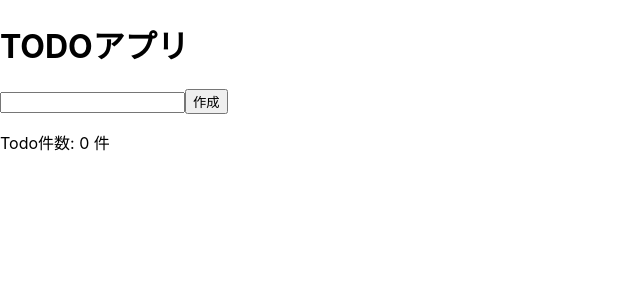
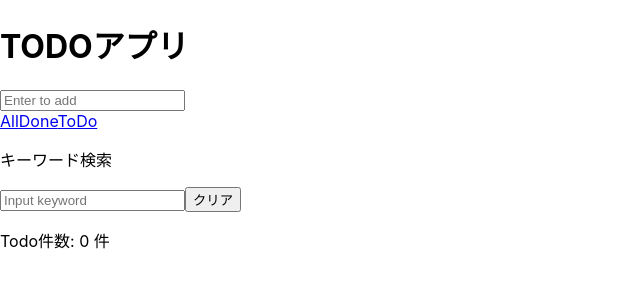
Before and after one commit to mkurom/coding-test, a React (Create React App) app: page / in a window 1280 px wide. Shown: the top 300 px of the page, without its empty margins (0-640 px from the left). Built offline with nearby package versions, Linux system fonts and the light colour scheme.

Commit message:
コンポーネントを分割

```diff
--- a/src/components/App.jsx
+++ b/src/components/App.jsx
@@ -1,6 +1,9 @@
 import './style/App.css';
 
 import React, { useState, memo } from "react";
+import { Input } from '../components/Input';
+import { Filter } from '../components/Filter';
+import { Search } from '../components/Search';
 import { TodoList } from '../components/TodoList';
 import { useTodoList } from '../hooks/useTodoList';
 
@@ -8,43 +11,43 @@ export const App = memo(() => {
 
   console.log('App');
 
-  const [todoText, setTodoText] = useState("");
-
   const {
-    todoList,
     addTodo,
     updateTodo,
     deleteTodo,
+    searchedTodo,
   } = useTodoList();
 
-  const onChangeText = (event) => {
-    setTodoText(event.target.value);
+  const [todoFilter, setTodoFilter] = useState(0);
+  const onChangeFilter = (value) => {
+    setTodoFilter(value);
   };
 
-  const onClickAdd = () => {
-    if (todoText === "") return;
-    console.log(todoText);
-
-    const replacedText = todoText.trim();
-
-    if (replacedText === "") {
-      setTodoText("");
-      return;
-    }
-    addTodo(replacedText);
-
-    setTodoText("");
-  };
+  const [searchText, setSearchText] = useState("");
+  const onChangeSearchText = (value) => {
+    setSearchText(value);
+  }
 
   return (
     <div>
       <h1>TODOアプリ</h1>
-      <input type="text" value={todoText} onChange={onChangeText} />
-      <button type="button" onClick={onClickAdd}>作成</button>
+      <Input addTodo={addTodo} />
+
+      <Filter
+        onChange={onChangeFilter}
+      />
+
+      <Search
+        searchText={searchText}
+        onChangeSearchText={onChangeSearchText}
+      />
+
       <TodoList
-        orgTodoList={todoList}
+        searchText={searchText}
+        todoFilter={todoFilter}
         onClickUpdate={updateTodo}
         onClickDelete={deleteTodo}
+        searchedTodo={searchedTodo}
       />
     </div>
   );
--- /dev/null
+++ b/src/components/Filter.jsx
@@ -0,0 +1,27 @@
+import React, { memo } from "react";
+import { allTodo, completeTodo, incompleteTodo } from '../constants/constant.js';
+
+export const Filter = memo(({ onChange }) => {
+  console.log('Filter');
+
+  const onClick = (key) => {
+    onChange(key);
+  };
+
+  return (
+    <div>
+      <a
+        href="#"
+        onClick={onClick.bind(null, allTodo)}
+      >All</a>
+      <a
+        href="#"
+        onClick={onClick.bind(null, completeTodo)}
+      >Done</a>
+      <a
+        href="#"
+        onClick={onClick.bind(null, incompleteTodo)}
+      >ToDo</a>
+    </div>
+  );
+});
--- /dev/null
+++ b/src/components/Input.jsx
@@ -0,0 +1,37 @@
+import { useState, memo } from "react";
+
+export const Input = memo(({ addTodo }) => {
+  console.log('Input');
+
+  const [text, setText] = useState('');
+
+  const onChangeText = (e) => {
+    setText(e.target.value);
+  }
+
+  const onKeyDown = (e) => {
+    if (e.key === 'Enter') {
+      const replacedText = text.trim();
+
+      if (replacedText === "") {
+        setText("");
+        return;
+      }
+
+      addTodo(replacedText);
+      setText('');
+    }
+  };
+
+  return (
+    <div>
+      <input
+        type="text"
+        placeholder="Enter to add"
+        value={text}
+        onChange={onChangeText}
+        onKeyDown={onKeyDown}
+      />
+    </div>
+  );
+});
--- /dev/null
+++ b/src/components/Search.jsx
@@ -0,0 +1,26 @@
+import { memo } from "react";
+
+export const Search = memo(({ searchText, onChangeSearchText }) => {
+  console.log('Search');
+
+  const onClickSearch = () => {
+    if (searchText !== '') {
+      onChangeSearchText('');
+    }
+  }
+
+  return (
+    <div>
+      <p>キーワード検索</p>
+      <input
+        type="text"
+        placeholder="Input keyword"
+        value={searchText}
+        onChange={(e) => {
+          onChangeSearchText(e.target.value);
+        }}
+      />
+      <button type="button" onClick={onClickSearch}>クリア</button>
+    </div>
+  );
+});
--- a/src/components/TodoList.jsx
+++ b/src/components/TodoList.jsx
@@ -1,41 +1,35 @@
-import React, { useState, memo } from "react";
+import React, { memo } from "react";
 import { completeTodo, incompleteTodo } from '../constants/constant.js';
 
 export const TodoList = memo((props) => {
   const {
-    orgTodoList,
+    searchText,
+    todoFilter,
     onClickUpdate,
     onClickDelete,
+    searchedTodo
   } = props;
 
-  console.log('TodoList');
+  var displayCount = 0;
+  const filteredTodoList = searchedTodo(todoFilter, searchText).map((item, index) => {
+    var doneText = " 未完了";
 
-  const [todoFilter, setTodoFilter] = useState(0);
-  const onChangeFilter = (e) => {
-    setTodoFilter(Number(e.target.value));
-  };
+    if (item === null) {
+      return <></>;
+    }
 
-  const [searchText, setSearchText] = useState("");
-  const onChangeText = (e) => {
-    setSearchText(e.target.value);
-  };
-
-  var displayCount = 0;
-
-  const todoList = orgTodoList.map((item, index) => {
-    var doneText = " 未完了";
-    if (todoFilter == completeTodo) {
+    if (todoFilter === completeTodo) {
       if (item.done) {
         doneText = " 完了済";
         displayCount++;
       }
       else {
-        return (<></>);
+        return <></>;
       }
     }
-    else if (todoFilter == incompleteTodo) {
+    else if (todoFilter === incompleteTodo) {
       if (item.done) {
-        return (<></>);
+        return <></>;
       }
       else {
         doneText = " 未完了";
@@ -53,7 +47,7 @@ export const TodoList = memo((props) => {
           {doneText}
           <div>
             <button type="button" onClick={() => onClickUpdate(index)}>{
-              item.done ? "未完了" : "完了"
+              item.done ? "未完了にする" : "完了にする"
             }</button>
             <button type="button" onClick={() => onClickDelete(index)}>削除</button>
           </div>
@@ -62,40 +56,8 @@ export const TodoList = memo((props) => {
     );
   });
 
-  console.log(todoList);
-
-  var filteredTodoList = [];
-  const tmpCount = displayCount;
-  displayCount = 0;
-  if (searchText !== "") {
-    filteredTodoList = todoList.map((item, index) => {
-      if (item.key !== null && item.key.match(searchText)) {
-        displayCount++;
-        return item;
-      }
-      return <></>;
-
-    });
-  }
-  else {
-    filteredTodoList = [...todoList];
-    displayCount = tmpCount;
-  }
-
   return (
     <div>
-      {orgTodoList.length > 0 && (
-        <div>
-          <p>キーワード検索</p>
-          <input type="text" value={searchText} onChange={onChangeText} />
-          <div onChange={onChangeFilter}>
-            <p>フィルター</p>
-            <input type="radio" name="theme" value="0" defaultChecked />全て
-            <input type="radio" name="theme" value="1" />完了
-            <input type="radio" name="theme" value="2" />未完了
-          </div>
-        </div>
-      )}
       <p>Todo件数: {displayCount} 件</p>
       <ul>{filteredTodoList}</ul>
     </div>
--- a/src/hooks/useTodoList.js
+++ b/src/hooks/useTodoList.js
@@ -1,4 +1,5 @@
 import { useState, useCallback } from "react";
+import { completeTodo, incompleteTodo } from '../constants/constant.js';
 
 export const useTodoList = () => {
   const [todoList, setTodoList] = useState([]);
@@ -30,10 +31,38 @@ export const useTodoList = () => {
     setTodoList(newTodoList);
   }, [todoList]);
 
+  const searchedTodo = (todoFilter, searchText) => {
+    const tmpList = todoList.map((item) => {
+      if (todoFilter === completeTodo) {
+        return item.done ? item : null;
+      }
+      else if (todoFilter === incompleteTodo) {
+        return item.done ? null : item;
+      }
+      return item;
+    });
+
+    if (searchText === "") {
+      return tmpList;
+    }
+
+    const filteredTodoList = tmpList.map((item) => {
+      if (item === null) {
+        return null;
+      }
+      if (item.text.match(searchText)) {
+        return item;
+      }
+      return null;
+    });
+
+    return filteredTodoList;
+  };
+
   return {
-    todoList,
     addTodo,
     updateTodo,
     deleteTodo,
+    searchedTodo,
   };
 }
```
